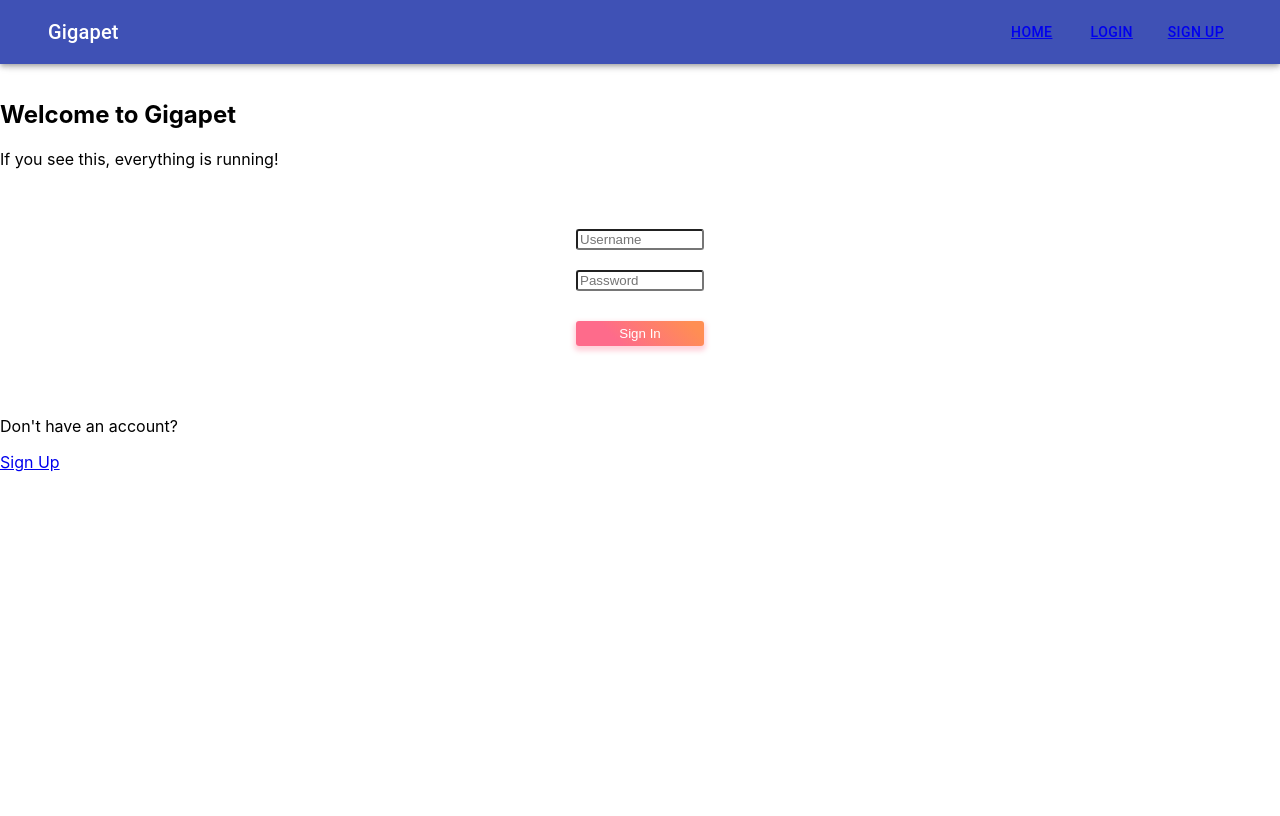
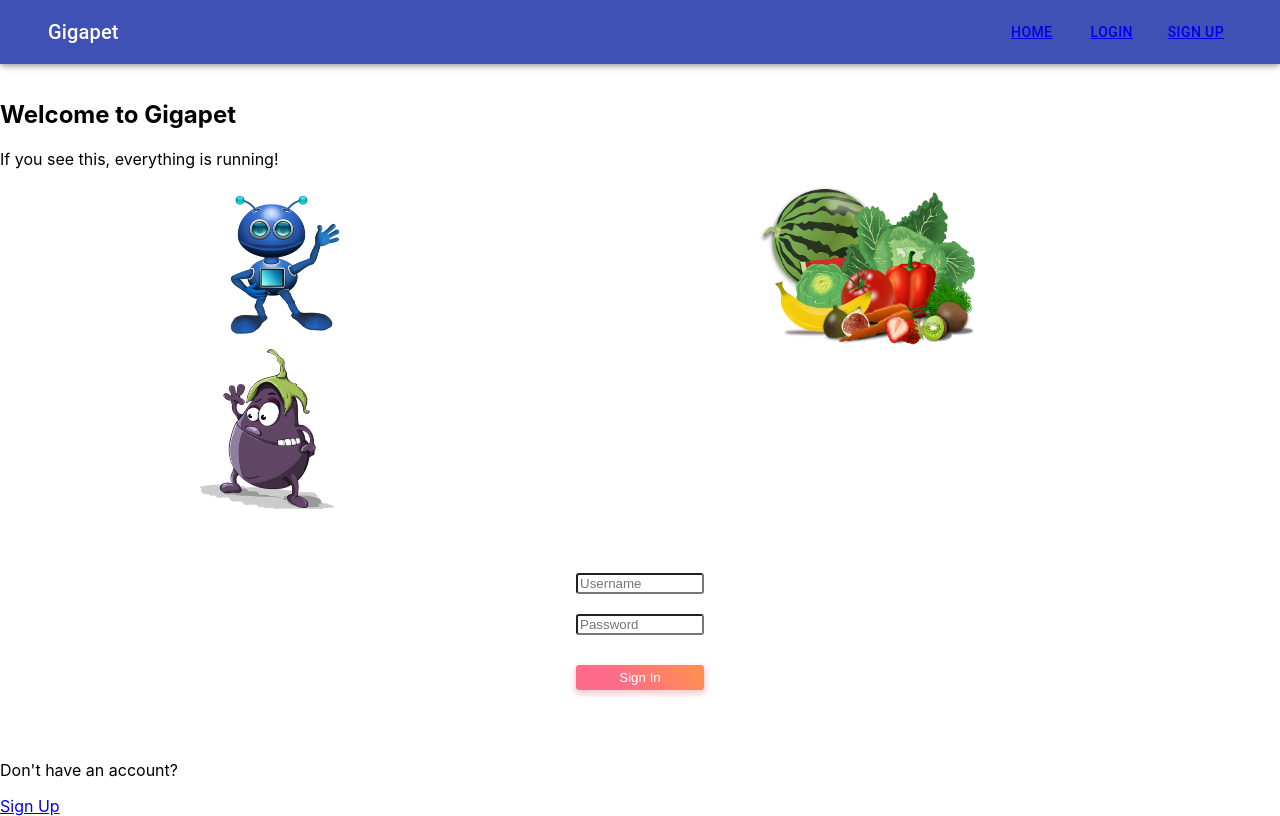
Before and after one commit to Build-Week-Gigapet-2/Front-End, a React (Create React App) app: page /api/auth/login in a window 1280 px wide. Built offline with nearby package versions, Linux system fonts and the light colour scheme.

Commit message:
images implemented on to Login page

```diff
--- a/src/Components/User/Login.js
+++ b/src/Components/User/Login.js
@@ -2,7 +2,10 @@ import React, { Fragment, useState } from 'react'
 import { Link } from 'react-router-dom';
 import { connect } from 'react-redux';
 import { login } from '../../Actions/auth';
-import { makeStyles } from "@material-ui/core/styles";
+import { makeStyles } from '@material-ui/core/styles';
+import Alien from './Images/alien.png';
+import Fruits from './Images/fruits.png';
+import Eggplant from './Images/eggplant.png';
 
 
 function Login(props) {
@@ -51,6 +54,7 @@ function Login(props) {
       const imageStyle = makeStyles({
         root: {
           height: "20vh",
+          padding: "0 200px",
         }
       });
 
@@ -76,7 +80,11 @@ function Login(props) {
 
     return (
         <Fragment>
-
+            <div>
+                <img src={Alien} alt='Happy Alien' className={images.root} />
+                <img src={Fruits} alt='Assortment of Fruit' className={images.root} />
+                <img src={Eggplant} alt='Happy Eggplant' className={images.root} />
+            </div>
 
             <form onSubmit={handleSubmit} className={forms.root}>
                 <input
```
